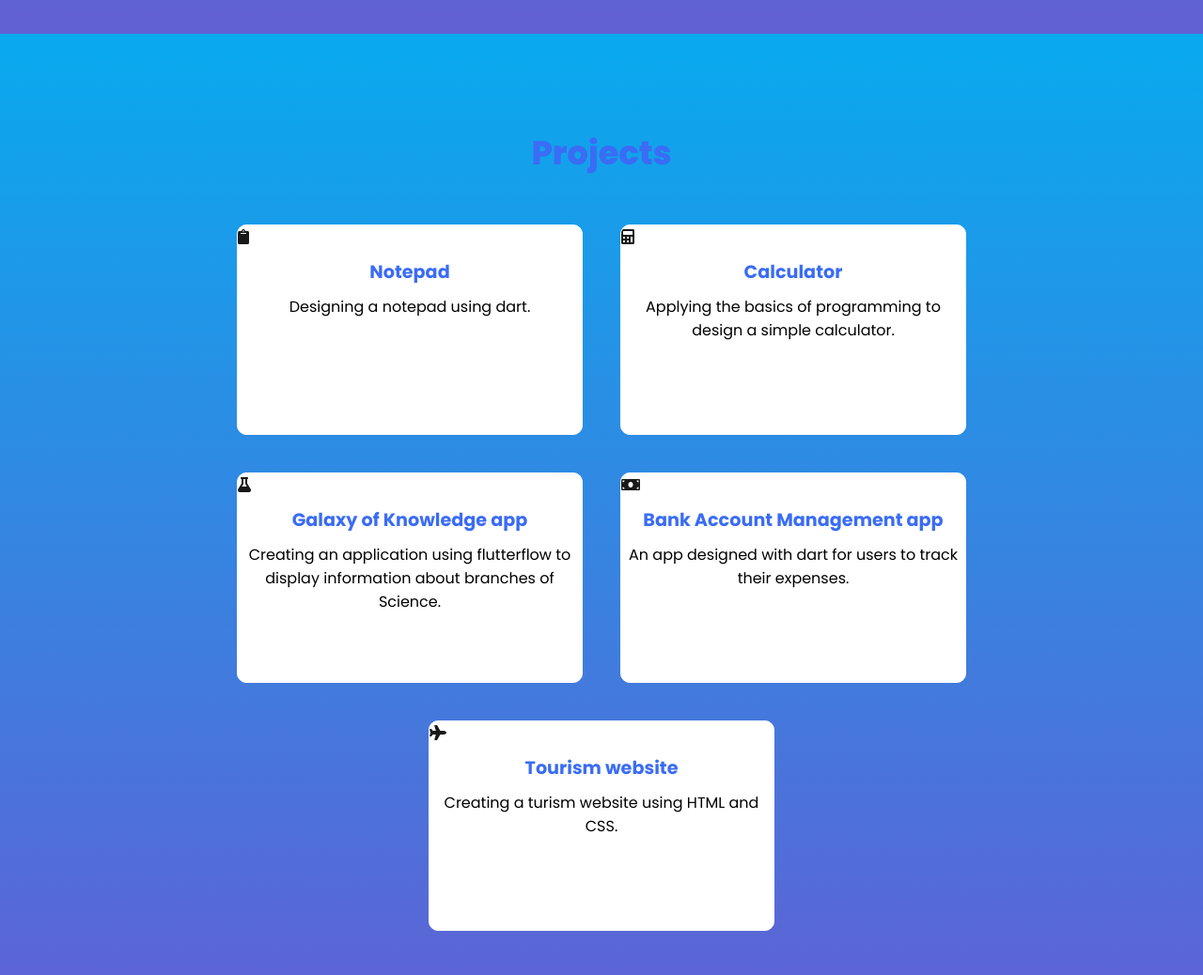
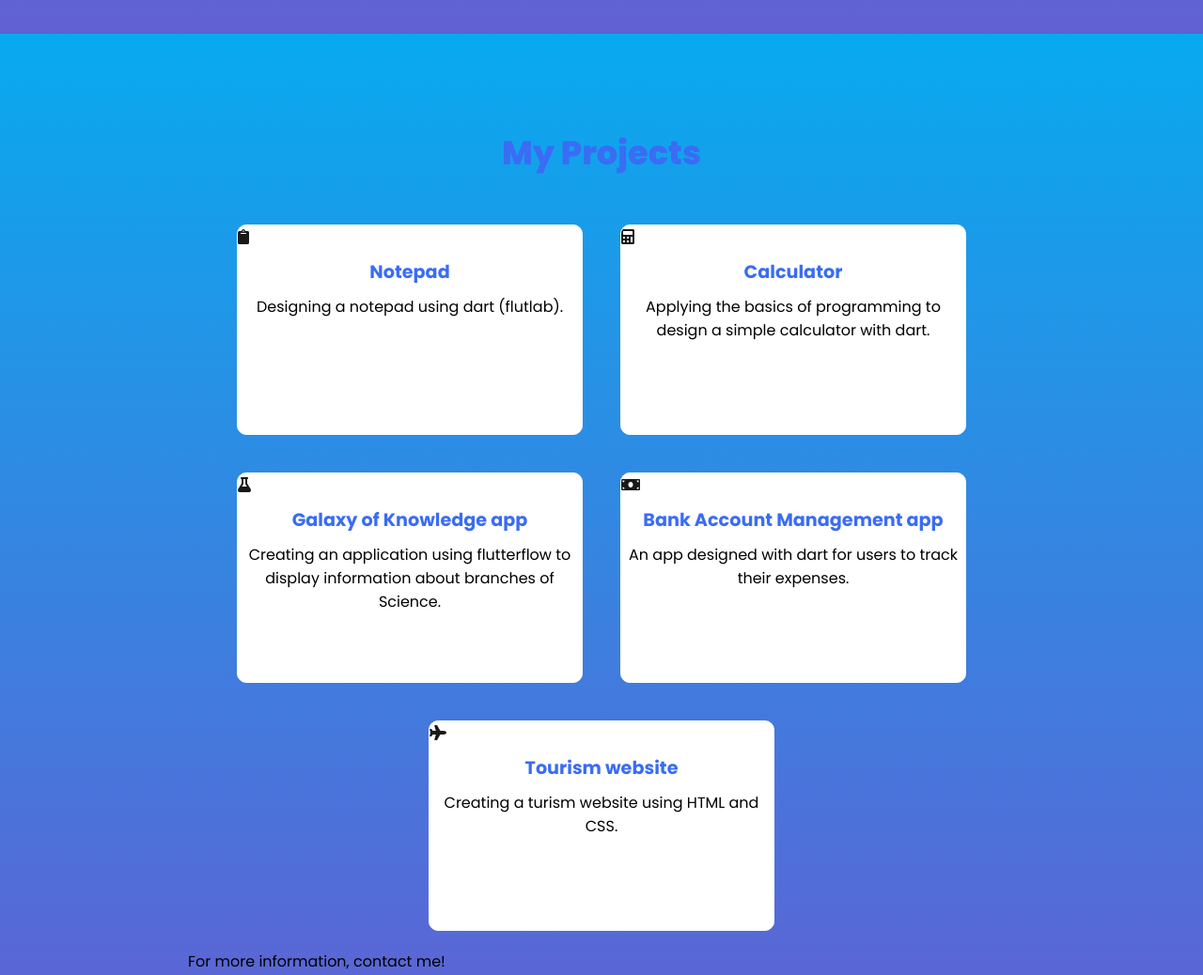
Before and after one commit to lojaineyehia/Protofolio, a plain HTML site: page index.html in a window 1280 px wide. Shown: the part 2260-3298 px from the top of the page at 94% size. Drawn offline with Linux system fonts and the light colour scheme.

Commit message:
Updated text in index page

```diff
--- a/index.html
+++ b/index.html
@@ -90,7 +90,7 @@
 
 
     <section class="cards" id="projects">
-        <h2 class="title">Projects</h2>
+        <h2 class="title"> My Projects</h2>
         <div class="content">
             <div class="project-card">
                 <div class="icon">
@@ -98,7 +98,7 @@
                 </div>
                 <div class="info">
                     <h3>Notepad</h3>
-                    <p>Designing a notepad using dart.</p>
+                    <p>Designing a notepad using dart (flutlab).</p>
                 </div>
             </div>
              <div class="project-card">
@@ -107,7 +107,7 @@
                 </div>
                 <div class="info">
                     <h3>Calculator</h3>
-                    <p>Applying the basics of programming to design a simple calculator.</p>
+                    <p>Applying the basics of programming to design a simple calculator with dart.</p>
                 </div>
             </div>
             <div class="project-card">
@@ -138,6 +138,7 @@
                 </div>
                 </div>
             </div>
+            <span>For more information, contact me!</span>
         </div>
     </section>
 
```
